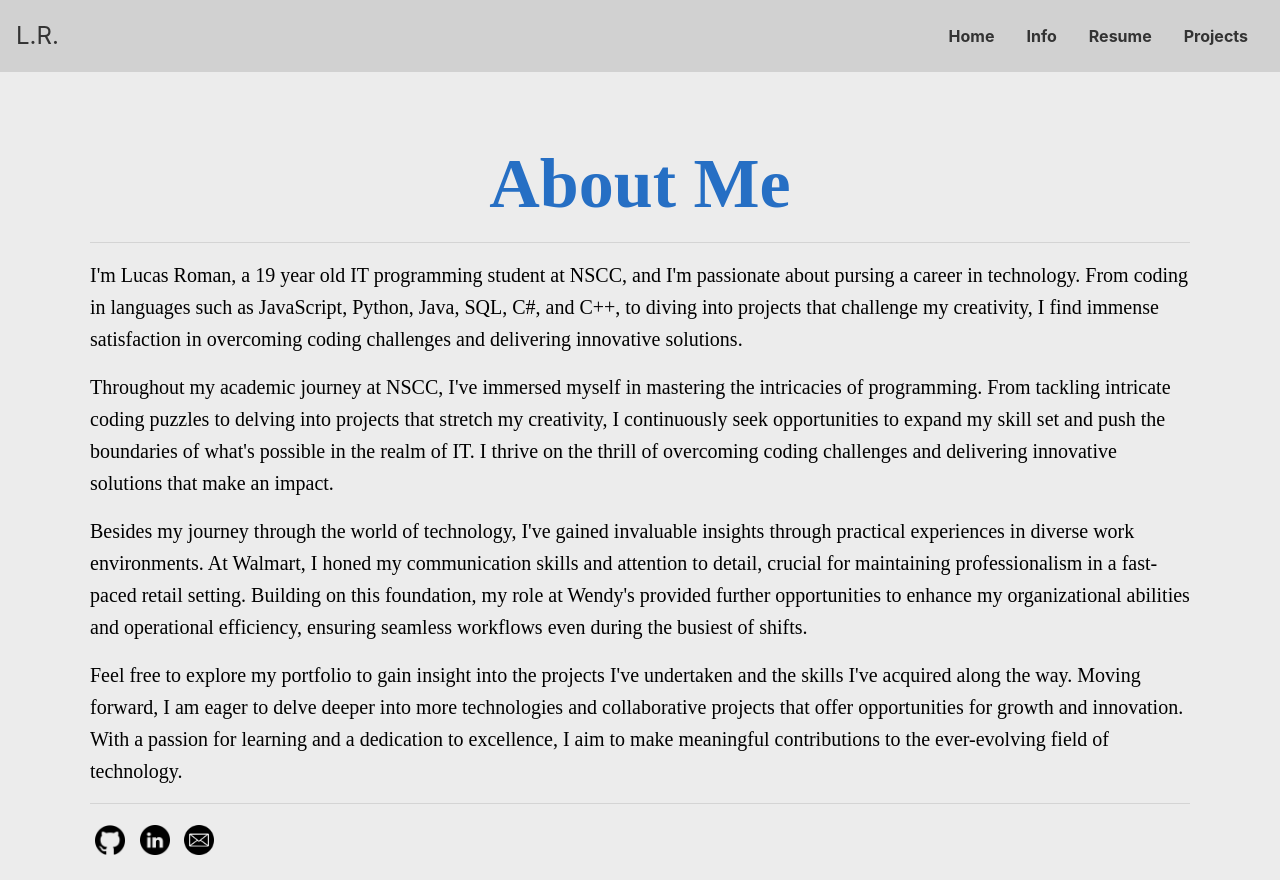
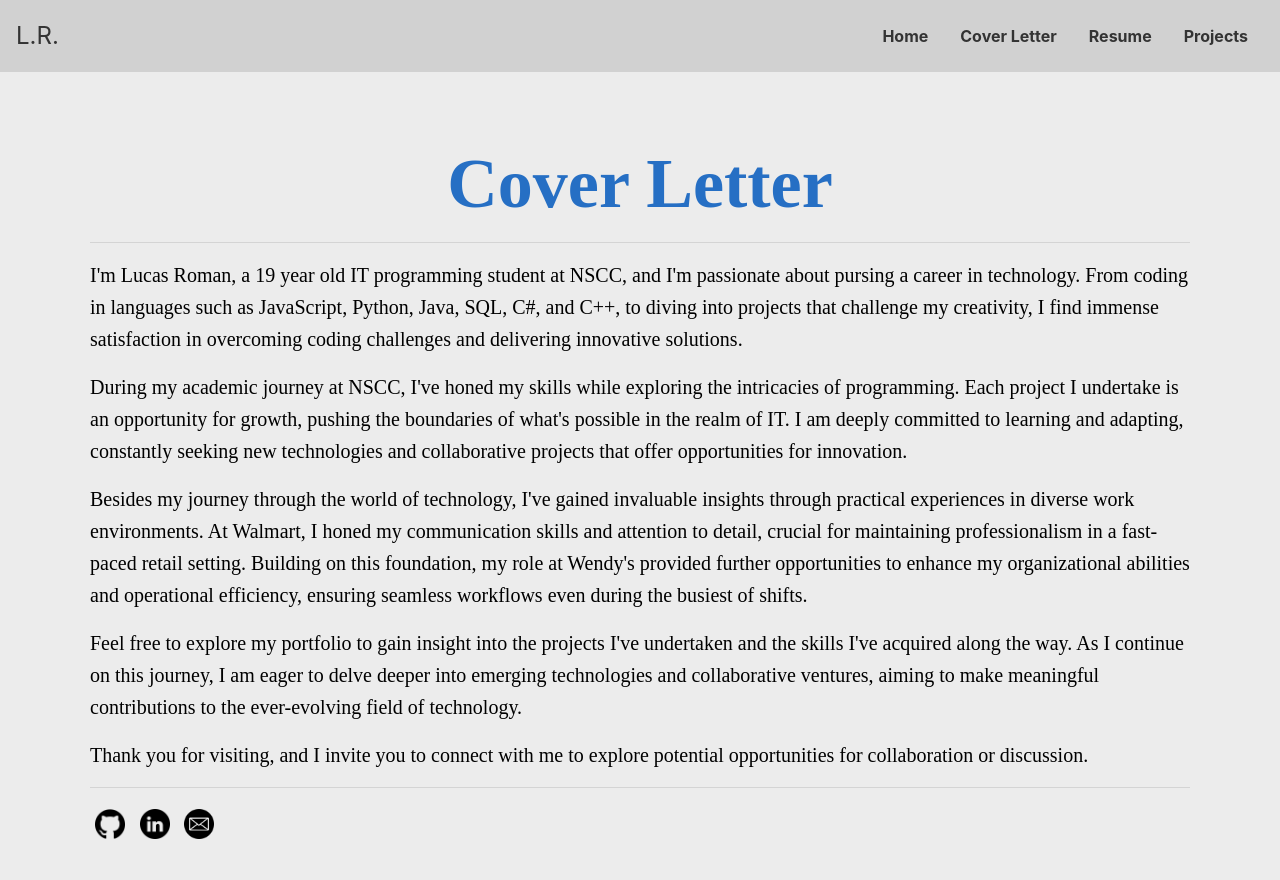
Before and after one commit to LucasRoman04/LucasRoman04.github.io, a plain HTML site: page info.html in a window 1280 px wide. Drawn offline with nearby package versions, Linux system fonts and the light colour scheme; a web font is replaced by a local one.

Commit message:
Changed info into cover letter, added reflections to projects

```diff
--- a/CSS/projects_styles.css
+++ b/CSS/projects_styles.css
@@ -28,7 +28,7 @@
 }
 
 .card-content p {
-    font-size: 16px;
+    font-size: 14px;
     color: #666;
 }
 
--- a/info.html
+++ b/info.html
@@ -4,7 +4,7 @@
 <head>
     <meta charset="UTF-8">
     <meta name="viewport" content="width=device-width, initial-scale=1.0">
-    <title>Portfolio - Info</title>
+    <title>Portfolio - Cover Letter</title>
     <link rel="stylesheet" href="https://stackpath.bootstrapcdn.com/bootstrap/4.5.2/css/bootstrap.min.css">
     <link href="https://fonts.googleapis.com/css2?family=Noto+Serif:ital,wght@0,100..900;1,100..900&display=swap"
         rel="stylesheet">
@@ -23,7 +23,7 @@
         <nav>
             <ul class="nav">
                 <li class="nav-item"><a class="nav-link" href="index.html">Home</a></li>
-                <li class="nav-item"><a class="nav-link" href="info.html">Info</a></li>
+                <li class="nav-item"><a class="nav-link" href="info.html">Cover Letter</a></li>
                 <li class="nav-item"><a class="nav-link" href="resume.html">Resume</a></li>
                 <li class="nav-item"><a class="nav-link" href="projects.html">Projects</a></li>
             </ul>
@@ -32,7 +32,7 @@
     <main>
         <div class="container">
             <div class="info-section">
-                <h1>About Me</h1>
+                <h1>Cover Letter</h1>
 
                 <hr>
 
@@ -45,11 +45,10 @@
                     </p>
 
                     <p>
-                        Throughout my academic journey at NSCC, I've immersed myself in mastering the intricacies of
-                        programming. From tackling intricate coding puzzles to delving into projects that stretch my
-                        creativity, I continuously seek opportunities to expand my skill set and push the boundaries of
-                        what's possible in the realm of IT. I thrive on the thrill of overcoming coding
-                        challenges and delivering innovative solutions that make an impact.
+                        During my academic journey at NSCC, I've honed my skills while exploring the intricacies of
+                        programming. Each project I undertake is an opportunity for growth, pushing the boundaries of
+                        what's possible in the realm of IT. I am deeply committed to learning and adapting, constantly
+                        seeking new technologies and collaborative projects that offer opportunities for innovation.
                     </p>
                     <p>
                         Besides my journey through the world of technology, I've gained invaluable insights through
@@ -61,10 +60,13 @@
                     </p>
                     <p>
                         Feel free to explore my portfolio to gain insight into the projects I've undertaken and the
-                        skills I've acquired along the way. Moving forward, I am eager to delve deeper into more
-                        technologies and collaborative projects that offer opportunities for growth and innovation. With
-                        a passion for learning and a dedication to excellence, I aim to make meaningful contributions to
-                        the ever-evolving field of technology.
+                        skills I've acquired along the way. As I continue on this journey, I am eager to delve deeper
+                        into emerging technologies and collaborative ventures, aiming to make meaningful contributions
+                        to the ever-evolving field of technology.
+                    </p>
+                    <p>
+                        Thank you for visiting, and I invite you to connect with me to explore potential opportunities
+                        for collaboration or discussion.
                     </p>
                 </div>
             </div>
```
Also changed, not shown: index.html (+1 -1 lines), projects.html (+18 -4 lines), resume.html (+1 -1 lines).
